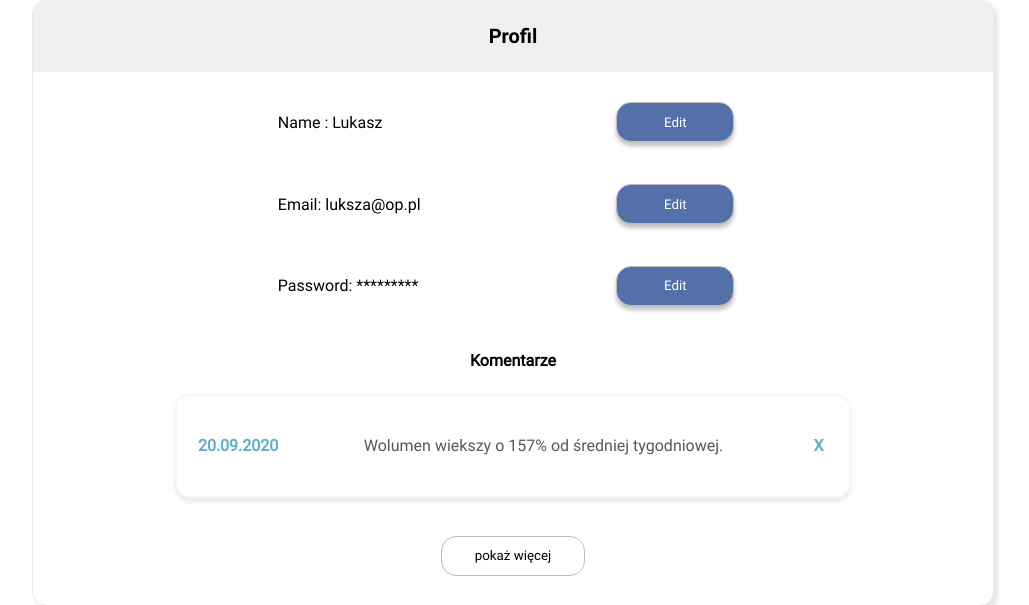
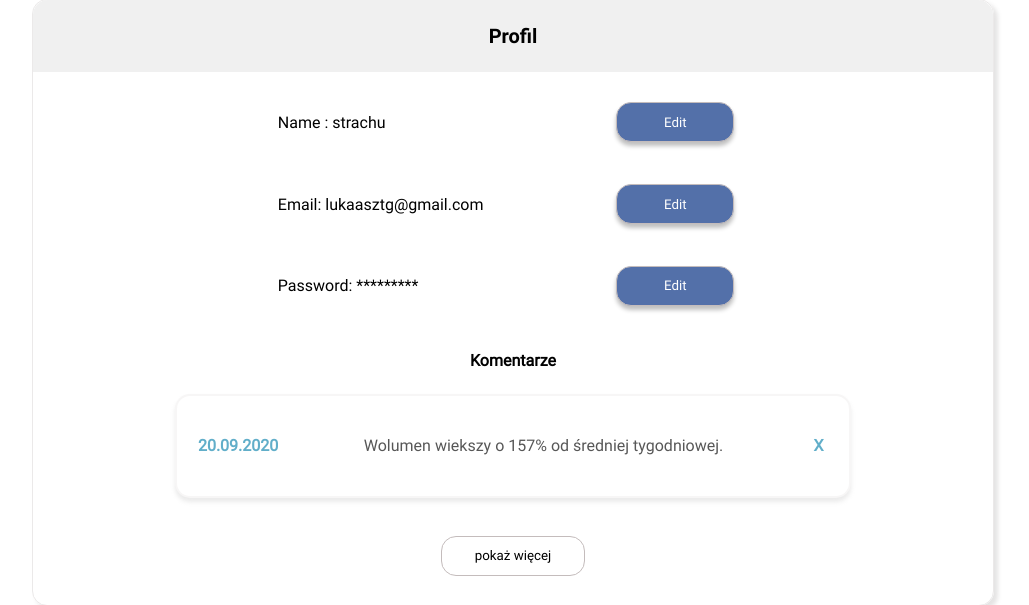
Before and after one commit to lStrachanowski/ontrendspot, a Django app: page /account in a window 1280 px wide. Shown: the part 138-743 px from the top of the page, without its empty margins (127-1156 px from the left). Run offline with Django 3.2, Linux system fonts and the light colour scheme; a user stored in the database is signed in.

Commit message:
User details displays in account page , unloaged user route protection added

```diff
--- a/stocks/templates/stocks/account.html
+++ b/stocks/templates/stocks/account.html
@@ -10,7 +10,7 @@
                 <div class="account-center-text">
                     <div class="account-grid" id="name_field">
                         <div class="label-container">
-                            <div class="day-text-font ">Name : Lukasz</div>
+                            <div class="day-text-font ">Name : {{ user.username }}</div>
                         </div>
                         <button class="button-account blue-button-color" onclick="editName()">Edit</button>
 
@@ -27,7 +27,7 @@
 
                     <div class="account-grid" id="email_field">
                         <div class="label-container">
-                            <div class="day-text-font ">Email: luksza@op.pl</div>
+                            <div class="day-text-font ">Email: {{ user.email }}</div>
                         </div>
 
                         <button class="blue-button-color button-account" onclick="editEmail()">Edit</button>
--- a/stocks/views.py
+++ b/stocks/views.py
@@ -4,6 +4,7 @@ from .forms import LoginForm, RegisterForm, ResetForm
 from django.contrib.auth.models import User
 from django.shortcuts import redirect
 from django.contrib.auth import authenticate, login, logout
+from django.contrib.auth.decorators import login_required
 
 # Create your views here.
 
@@ -126,6 +127,7 @@ def confirmation(request):
         response = redirect('/')
         return response
 
+@login_required(login_url='/login')
 def account(request):
     return render(request, 'stocks/account.html')
 
```
Also changed, not shown: db.sqlite3.
